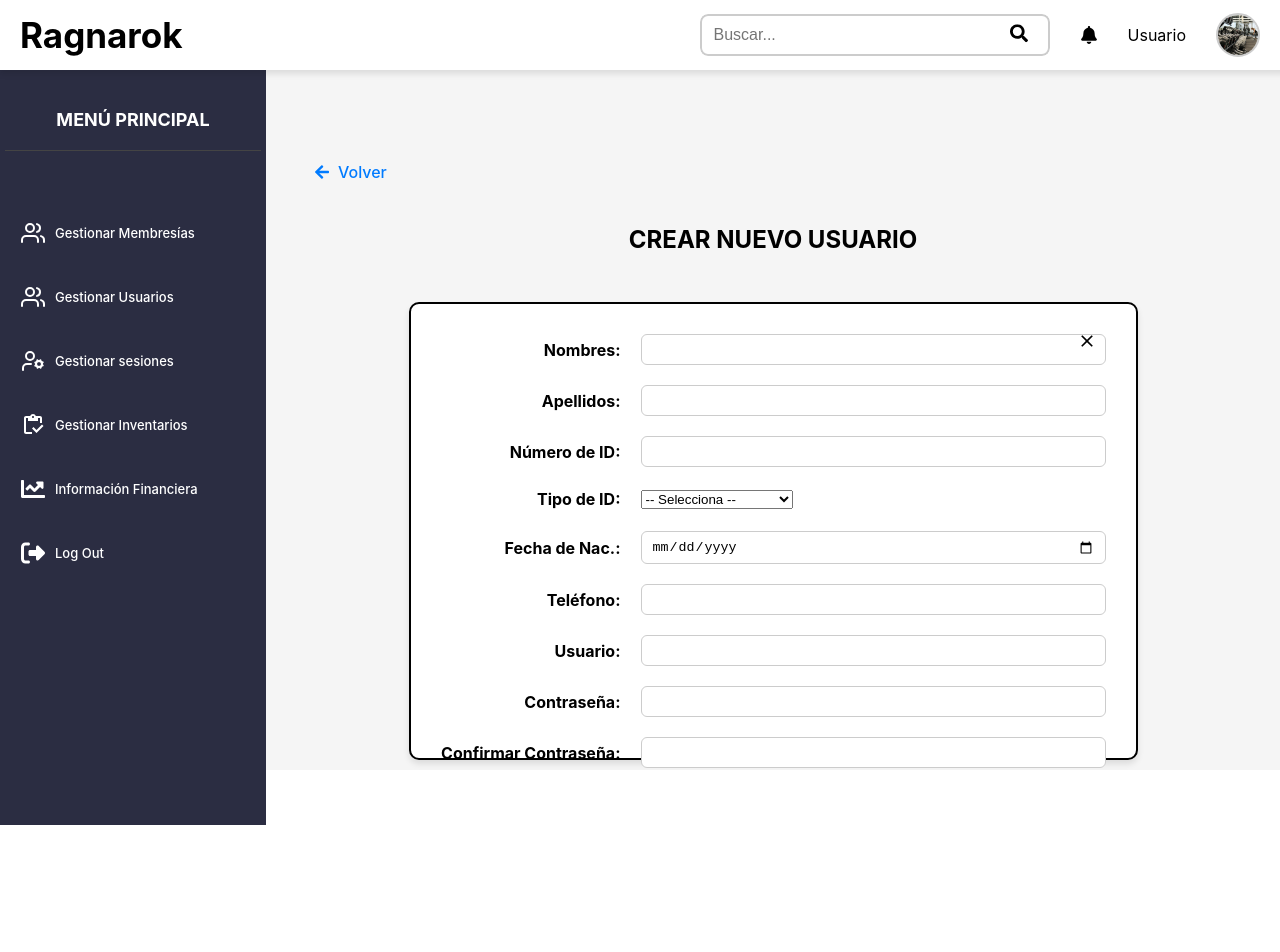
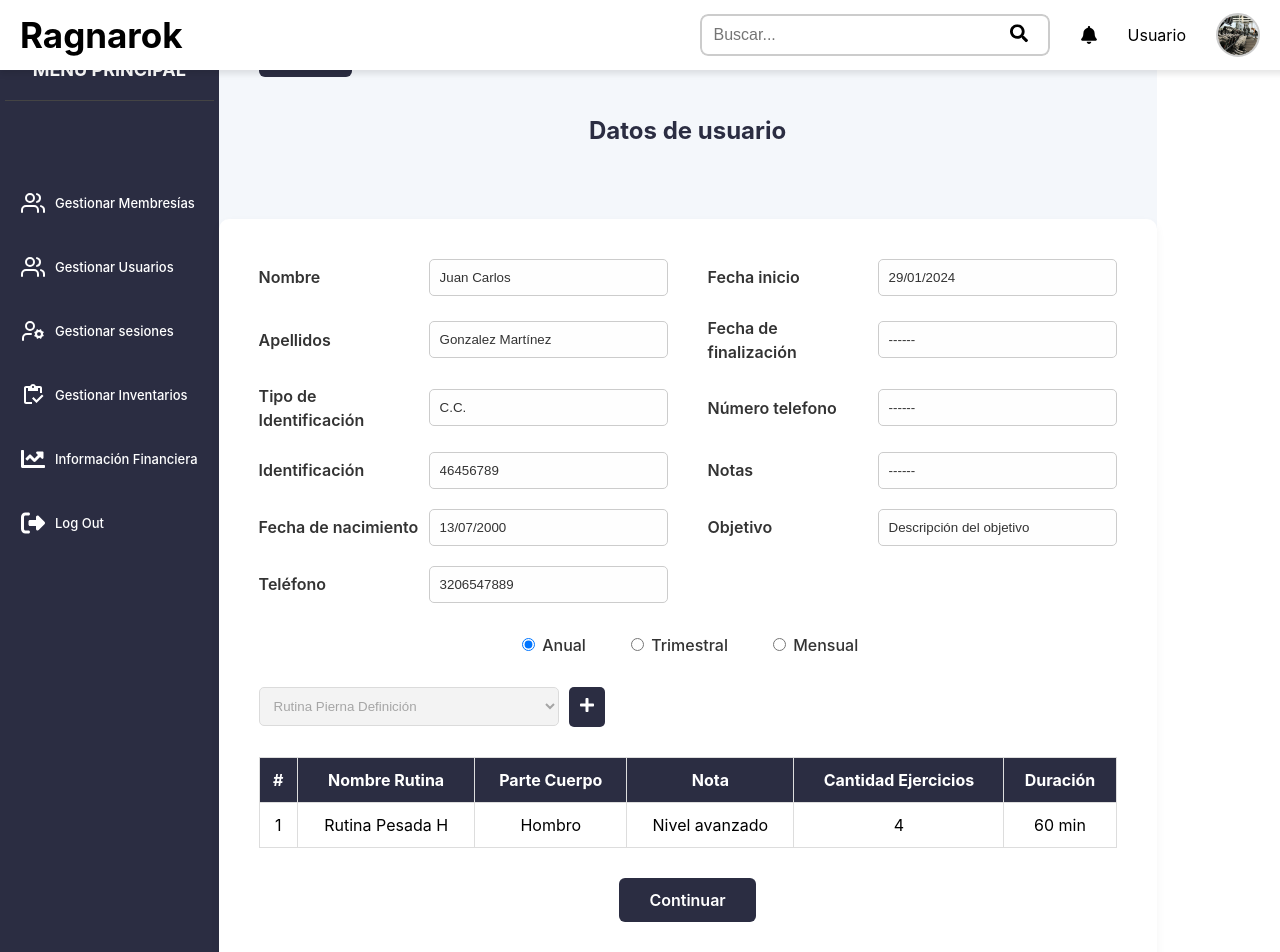
Before and after one commit to brayanfu038/GymRepository, a React (Vite) app in the folder frontend-gym/: page /nuevoUsuario in a window 1280 px wide. Shown: the top 952 px of the page. Before the commit the page ends 825 px from the top, so only its background shows below. Built offline with nearby package versions, Linux system fonts and the light colour scheme.

Commit message:
Modificando Nuevo Usuario, necesita arreglos

```diff
--- a/frontend-gym/src/Components/Pages/users/NuevoUsuario.css
+++ b/frontend-gym/src/Components/Pages/users/NuevoUsuario.css
@@ -1,203 +1,150 @@
-.crear-cardCPP {
-  position: relative;
-  background: white;
-  border: 2px solid black;
-  border-radius: 16px;
-  padding: 70px;
-  width: 70%;
-  height: 60%;
-  margin: auto;
-  box-shadow: 0 4px 8px rgba(0, 0, 0, 0.1);
+/* NuevoUsuario.css */
+
+.nuevo-container {
+  display: flex;
+  flex-direction: column;
+  height: 100vh;
+  background-color: #f4f7fb;
 }
 
-.cerrar-btnCP {
-  position: absolute;
-  top: 16px;
-  right: 16px;
-  background: transparent;
+.nuevo-content {
+  display: flex;
+  flex: 1;
+}
+
+.centered-area {
+  flex: 1;
+  padding: 40px;
+  display: flex;
+  flex-direction: column;
+  align-items: center;
+  background-color: #f4f7fb;
+}
+
+.volver-btn {
+  align-self: flex-start;
+  margin-bottom: 20px;
+  background-color: #2b2d42;
+  color: white;
+  padding: 10px 20px;
   border: none;
-  font-size: 20px;
+  border-radius: 5px;
+  cursor: pointer;
+  font-weight: 500;
+}
+
+.titulo {
+  font-size: 24px;
+  color: #2b2d42;
+  margin-bottom: 20px;
+}
+
+.form-card {
+  background-color: white;
+  border-radius: 10px;
+  padding: 40px;
+  box-shadow: 0 4px 10px rgba(0,0,0,0.05);
+  width: 100%;
+  max-width: 900px;
+}
+
+.form-grid-2col {
+  display: grid;
+  grid-template-columns: 1fr 1fr;
+  gap: 20px 40px;
+  margin-bottom: 30px;
+}
+
+.form-row {
+  display: flex;
+  align-items: center;
+  gap: 10px;
+}
+
+.form-row label {
+  width: 160px;
+  font-weight: 600;
+  color: #333;
+}
+
+.form-row input {
+  flex: 1;
+  padding: 10px;
+  border: 1px solid #ccc;
+  border-radius: 5px;
+  background-color: #fefefe;
+  color: #333;
+}
+
+.frecuencia-selector {
+  display: flex;
+  justify-content: center;
+  gap: 40px;
+  margin-bottom: 30px;
+}
+
+.frecuencia-selector label {
+  font-weight: 500;
+  color: #333;
+}
+
+.rutina-selector {
+  display: flex;
+  align-items: center;
+  gap: 10px;
+  margin-bottom: 30px;
+}
+
+.rutina-selector select {
+  padding: 10px;
+  border: 1px solid #ccc;
+  border-radius: 5px;
+  width: 300px;
+}
+
+.add-btn {
+  background-color: #2b2d42;
+  color: white;
+  border: none;
+  padding: 10px;
+  border-radius: 5px;
   cursor: pointer;
 }
 
-.titulo-crearCP {
-  text-align: center;
-  margin-bottom: 24px;
-  font-size: 20px;
-  font-weight: bold;
+.tabla-ejercicios {
+  width: 100%;
+  border-collapse: collapse;
+  margin-bottom: 30px;
 }
 
-.crear-contenidoCP {
-  display: flex;
-  gap: 40px;
-  margin-bottom: 24px;
-}
-
-.columna-labelsCP {
-  font-weight: bold;
-  text-align: right;
-  flex: 1;
-  display: flex;
-  flex-direction: column;
-  gap: 10px;
-
-}
-
-.columna-inputsCP {
-  flex: 2;
-  display: flex;
-  flex-direction: column;
-  gap: 20px;
-}
-
-.columna-inputsCP input,
-.columna-inputsCP textarea {
-  width: 100%;
-  padding: 7px 10px;
-  border: 1px solid #ccc;
-  border-radius: 6px;
-}
-
-textarea {
-  resize: vertical;
-  min-height: 60px;
-}
-
-.crear-accionesCP {
+.tabla-ejercicios th,
+.tabla-ejercicios td {
+  border: 1px solid #ddd;
+  padding: 10px;
   text-align: center;
 }
 
-.aceptar-btnCP {
-  background-color: green;
+.tabla-ejercicios th {
+  background-color: #2b2d42;
   color: white;
-  padding: 10px 24px;
-  border: none;
-  border-radius: 8px;
-  cursor: pointer;
 }
 
- .volver-btnCP {
-    background-color: #ddd;
-    color: black;
-    border: none;
-    margin-top: 60px;
-    padding: 20px 16px;
-    display: flex;
-    align-items: center;
-    gap: 8px;
-    border-radius: 6px;
-    margin-bottom: 20px;
-    cursor: pointer;
-  }
-  .crear-contenidoCP {
-  display: flex;
-  flex-direction: column;
-  gap: 18px;
-  margin-bottom: 24px;
+.continuar-container {
+  text-align: center;
 }
 
-.form-colCP {
-  display: flex;
-  flex-direction: column;
-  gap: 6px;
+.continuar-btn {
+  padding: 12px 30px;
+  background-color: #2b2d42;
+  color: white;
+  border: none;
+  border-radius: 6px;
+  font-size: 16px;
+  cursor: pointer;
+  font-weight: 600;
+  transition: background-color 0.2s;
 }
 
-.form-colCP label {
-  font-weight: bold;
-  font-size: 14px;
+.continuar-btn:hover {
+  background-color: #1f1f30;
 }
-
-.form-colCP input,
-.form-colCP textarea {
-  width: 100%;
-  padding: 7px 10px;
-  border: 1px solid #ccc;
-  border-radius: 6px;
-}
-
-textarea {
-  resize: vertical;
-  min-height: 60px;
-}
-
-
-.crear-contenidoCP {
-  display: flex;
-  flex-direction: column;
-  gap: 16px;
-  margin-bottom: 24px;
-}
-
-.form-rowCP {
-  display: flex;
-  align-items: center;
-  gap: 20px;
-  color: black;
-}
-
-.form-rowCP label {
-  flex: 0 0 180px; /* ancho fijo del label */
-  text-align: right;
-  font-weight: bold;
-}
-
-.form-rowCP input,
-.form-rowCP textarea {
-  flex: 1;
-  padding: 7px 10px;
-  border: 1px solid #ccc;
-  border-radius: 6px;
-}
-.titulo-crearCP {
-  text-align: center;
-  margin-bottom: 16px;
-  font-size: 20px;
-  font-weight: bold;
-  color: black;
-}
-
-@media (max-width: 768px) {
-  .crear-cardCPP {
-    width: 95%;
-    padding: 40px 20px;
-  }
-
-  .form-rowCP {
-    flex-direction: column;
-    align-items: flex-start;
-  }
-
-  .form-rowCP label {
-    text-align: left;
-    width: 100%;
-    flex: unset;
-    margin-bottom: 4px;
-  }
-
-  .form-rowCP input,
-  .form-rowCP textarea,
-  .form-rowCP select {
-    background-color: black;
-    color: white;
-    border: 1px solid #ccc;
-    padding: 7px 10px;
-    border-radius: 6px;
-  }
-
-  .volver-btnCP {
-    justify-content: center;
-  }
-
-  .cerrar-btnCP {
-    top: 8px;
-    right: 8px;
-  }
-  .form-rowCP select:focus {
-  outline: none;
-  border-color: #888;
-  }
-
-  .form-rowCP select:hover {
-  border-color: #aaa;
-  }
-}
--- a/frontend-gym/src/Components/Pages/users/NuevoUsuario.tsx
+++ b/frontend-gym/src/Components/Pages/users/NuevoUsuario.tsx
@@ -1,177 +1,137 @@
-import React, { useState } from 'react';
+import React from 'react';
+import TopBar from '../../generals/TopBar';
+import SideMenu from '../../generals/SideMenu';
+import { FaPlus } from 'react-icons/fa';
 import './NuevoUsuario.css';
-import SideMenu from '../../generals/SideMenu';
-import TopBar from '../../generals/TopBar';
-import MensajeFlotante from '../../generals/MensajeFlotante';
-import { useNavigate } from 'react-router-dom';
-import { IoMdClose } from 'react-icons/io';
-import { FaArrowLeft } from 'react-icons/fa';
-import UserService from '../../../service/User.service';
 
-enum TypeId {
-  CC = 'CC',
-  TI = 'TI',
-  CE = 'CE',
-}
-
-const typeIdOptions = [
-  { label: 'Cédula de ciudadanía', value: 'CC' },
-  { label: 'Tarjeta de identidad', value: 'TI' },
-  { label: 'Cédula de extranjería', value: 'CE' },
-];
-
-const roleOptions = [
-  { label: 'Administrador', value: '1' },
-  { label: 'Usuario', value: '2' }
-];
+const usuario = {
+  nombre: 'Juan Carlos',
+  apellidos: 'Gonzalez Martínez',
+  tipoId: 'C.C.',
+  identificacion: '46456789',
+  fechaNacimiento: '13/07/2000',
+  telefono: '3206547889',
+  fechaInicio: '29/01/2024',
+  fechaFin: '------',
+  telefonoAdicional: '------',
+  notas: '------',
+  objetivo: 'Descripción del objetivo',
+  rutina: 'Rutina Pierna Definición',
+  ejercicios: [
+    {
+      nombre: 'Rutina Pesada H',
+      parteCuerpo: 'Hombro',
+      nota: 'Nivel avanzado',
+      cantidad: 4,
+      duracion: '60 min'
+    }
+  ]
+};
 
 const NuevoUsuario: React.FC = () => {
-  const navigate = useNavigate();
+  return (
+    <div className="nuevo-container">
+      <TopBar />
+      <div className="nuevo-content">
+        <SideMenu />
+        <div className="main-area centered-area">
+          <button className="volver-btn">&larr; Volver</button>
+          <h2 className="titulo">Datos de usuario</h2>
 
-  const [formData, setFormData] = useState({
-    names: '',
-    lastNames: '',
-    id: '',
-    typeId: '',
-    dateBirth: '',
-    numberPhone: '',
-    username: '',
-    password: '',
-    confirmarContrasena: '',
-    roleId: '', // <- Nuevo campo obligatorio
-  });
+          <div className="form-card">
+            <div className="form-grid-2col">
+              <div className="form-row">
+                <label>Nombre</label>
+                <input type="text" value={usuario.nombre} readOnly />
+              </div>
+              <div className="form-row">
+                <label>Fecha inicio</label>
+                <input type="text" value={usuario.fechaInicio} readOnly />
+              </div>
+              <div className="form-row">
+                <label>Apellidos</label>
+                <input type="text" value={usuario.apellidos} readOnly />
+              </div>
+              <div className="form-row">
+                <label>Fecha de finalización</label>
+                <input type="text" value={usuario.fechaFin} readOnly />
+              </div>
+              <div className="form-row">
+                <label>Tipo de Identificación</label>
+                <input type="text" value={usuario.tipoId} readOnly />
+              </div>
+              <div className="form-row">
+                <label>Número telefono</label>
+                <input type="text" value={usuario.telefonoAdicional} readOnly />
+              </div>
+              <div className="form-row">
+                <label>Identificación</label>
+                <input type="text" value={usuario.identificacion} readOnly />
+              </div>
+              <div className="form-row">
+                <label>Notas</label>
+                <input type="text" value={usuario.notas} readOnly />
+              </div>
+              <div className="form-row">
+                <label>Fecha de nacimiento</label>
+                <input type="text" value={usuario.fechaNacimiento} readOnly />
+              </div>
+              <div className="form-row">
+                <label>Objetivo</label>
+                <input type="text" value={usuario.objetivo} readOnly />
+              </div>
+              <div className="form-row">
+                <label>Teléfono</label>
+                <input type="text" value={usuario.telefono} readOnly />
+              </div>
+            </div>
 
-  const [mensaje, setMensaje] = useState('');
-  const [mostrarMensaje, setMostrarMensaje] = useState(false);
+            <div className="frecuencia-selector">
+              <label><input type="radio" name="frecuencia" checked readOnly /> Anual</label>
+              <label><input type="radio" name="frecuencia" readOnly /> Trimestral</label>
+              <label><input type="radio" name="frecuencia" readOnly /> Mensual</label>
+            </div>
 
-  const handleChange = (e: React.ChangeEvent<HTMLInputElement | HTMLSelectElement>) => {
-    const { name, value } = e.target;
-    setFormData(prev => ({
-      ...prev,
-      [name]: value,
-    }));
-  };
+            <div className="rutina-selector">
+          <select value={usuario.rutina} disabled>
+            <option>{usuario.rutina}</option>
+              </select>
 
-  const handleSubmit = async () => {
-    const {
-      names, lastNames, id, typeId,
-      dateBirth, numberPhone,
-      username, password, confirmarContrasena, roleId
-    } = formData;
+              <button className="add-btn"><FaPlus /></button>
+            </div>
 
-    if (
-      !names || !lastNames || !id ||
-      !typeId || !dateBirth || !numberPhone ||
-      !username || !password || !confirmarContrasena || !roleId
-    ) {
-      alert('Por favor, completa todos los campos.');
-      return;
-    }
+            <table className="tabla-ejercicios">
+              <thead>
+                <tr>
+                  <th>#</th>
+                  <th>Nombre Rutina</th>
+                  <th>Parte Cuerpo</th>
+                  <th>Nota</th>
+                  <th>Cantidad Ejercicios</th>
+                  <th>Duración</th>
+                </tr>
+              </thead>
+              <tbody>
+                {usuario.ejercicios.map((ej, idx) => (
+                  <tr key={idx}>
+                    <td>{idx + 1}</td>
+                    <td>{ej.nombre}</td>
+                    <td>{ej.parteCuerpo}</td>
+                    <td>{ej.nota}</td>
+                    <td>{ej.cantidad}</td>
+                    <td>{ej.duracion}</td>
+                  </tr>
+                ))}
+              </tbody>
+            </table>
 
-    if (password !== confirmarContrasena) {
-      alert('Las contraseñas no coinciden.');
-      return;
-    }
-
-    try {
-      const userData = {
-        userName: username,
-        password,
-        email: `${numberPhone}@fake.com`,
-        roleId: Number(roleId),
-        names,
-        lastNames,
-        identificationNumber: Number(id),
-        typeId,
-        dateBirth,
-        numberPhone,
-      };
-
-      await UserService.register(userData as any);
-      alert('Usuario registrado con éxito');
-      navigate(-1);
-    } catch (error) {
-      console.error('Error al registrar usuario:', error);
-      alert('Ocurrió un error al registrar el usuario');
-    }
-  };
-
-  return (
-    <div className="containerM">
-      <TopBar />
-      <div className="contentM">
-        <SideMenu />
-        <div className="mainAreaM">
-          <div>
-            <button className="volver-btnCP" onClick={() => navigate(-1)}>
-              <FaArrowLeft /> Volver
-            </button>
-            <h2 className="titulo-crearCP">CREAR NUEVO USUARIO</h2>
-          </div>
-          <div className="crear-cardCPP">
-            <button className="cerrar-btnCP" onClick={() => navigate(-1)}>
-              <IoMdClose size={20} />
-            </button>
-            <div className="crear-contenidoCP">
-              {[
-                { label: 'Nombres', name: 'names', type: 'text' },
-                { label: 'Apellidos', name: 'lastNames', type: 'text' },
-                { label: 'Número de ID', name: 'id', type: 'text' },
-                { label: 'Tipo de ID', name: 'typeId', type: 'select', options: typeIdOptions },
-                { label: 'Fecha de Nac.', name: 'dateBirth', type: 'date' },
-                { label: 'Teléfono', name: 'numberPhone', type: 'text' },
-                { label: 'Usuario', name: 'username', type: 'text' },
-                { label: 'Contraseña', name: 'password', type: 'password' },
-                { label: 'Confirmar Contraseña', name: 'confirmarContrasena', type: 'password' },
-                { label: 'Rol', name: 'roleId', type: 'select', options: roleOptions }
-              ].map(field => (
-                <div className="form-rowCP" key={field.name}>
-                  <label htmlFor={field.name}>{field.label}:</label>
-                  {field.type === 'select' ? (
-                    <select
-                      id={field.name}
-                      name={field.name}
-                      className="input"
-                      value={formData[field.name as keyof typeof formData]}
-                      onChange={handleChange}
-                    >
-                      <option value="">-- Selecciona --</option>
-                      {field.options!.map((opt: any) => (
-                        <option key={opt.value} value={opt.value}>
-                          {opt.label}
-                        </option>
-                      ))}
-                    </select>
-                  ) : (
-                    <input
-                      type={field.type}
-                      id={field.name}
-                      name={field.name}
-                      className="input"
-                      value={formData[field.name as keyof typeof formData]}
-                      onChange={handleChange}
-                    />
-                  )}
-                </div>
-              ))}
-            </div>
-            <div className="crear-accionesCP">
-              <button className="aceptar-btnCP" onClick={handleSubmit}>
-                Crear cuenta
-              </button>
+            <div className="continuar-container">
+              <button className="continuar-btn">Continuar</button>
             </div>
           </div>
+
         </div>
       </div>
-
-      <MensajeFlotante
-        mensaje={mensaje}
-        visible={mostrarMensaje}
-        onCerrar={() => {
-          setMostrarMensaje(false);
-          if (mensaje.includes('éxito')) navigate(-1);
-        }}
-      />
     </div>
   );
 };
```
Also changed, not shown: frontend-gym/src/App.tsx (+17 -2 lines), frontend-gym/src/Components/generals/ModalExportar.css (added, +80 -0 lines), frontend-gym/src/Components/generals/ModalExportar.tsx (added, +46 -0 lines).
